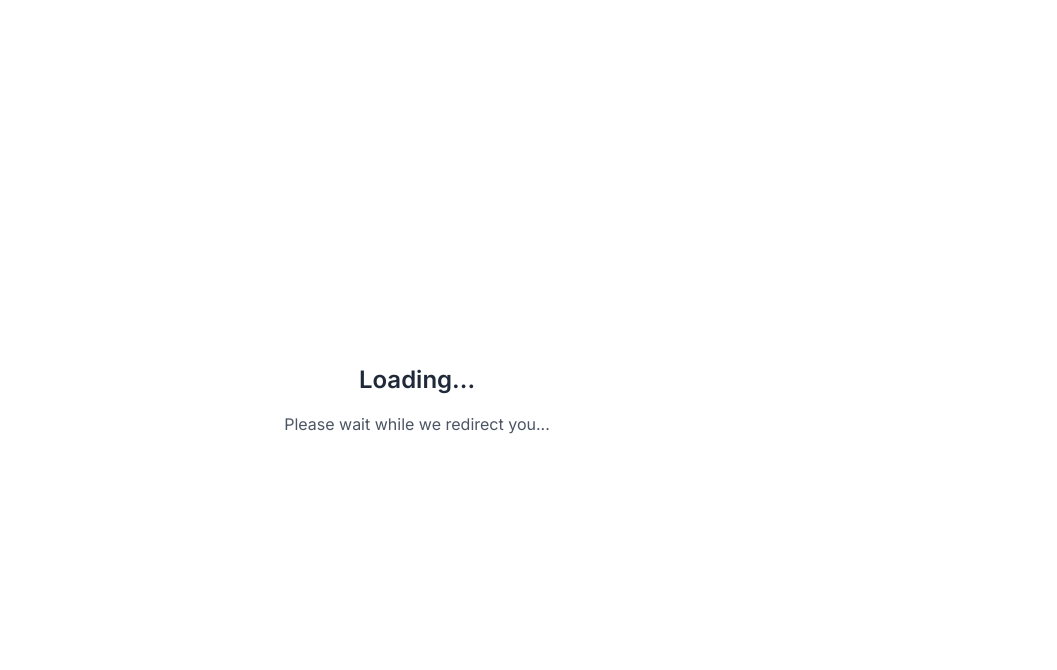
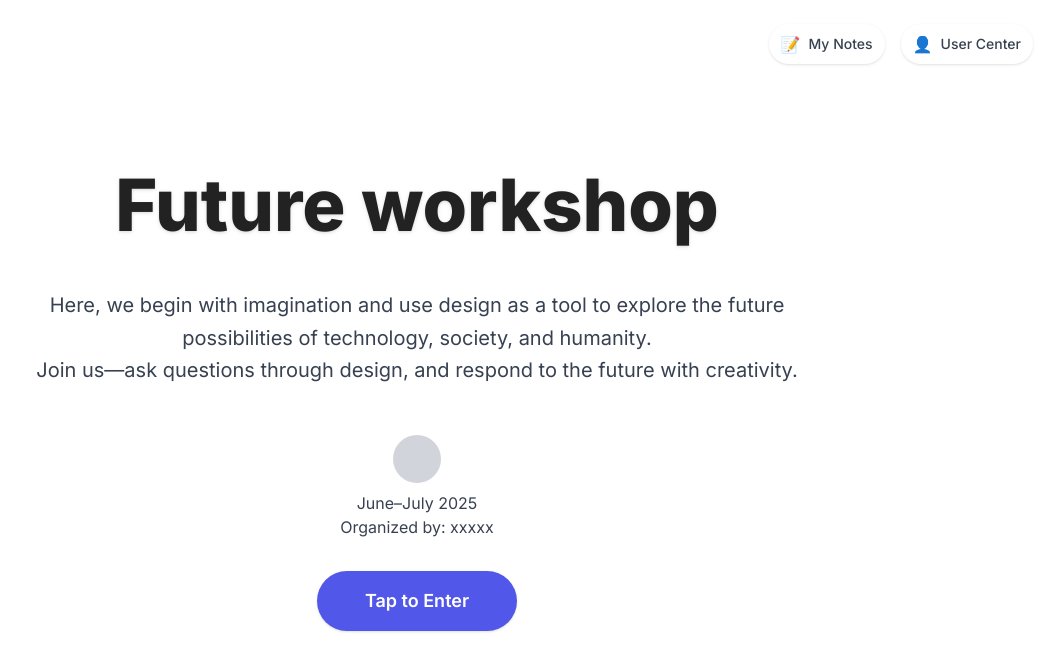
Before and after one commit to Hazel-Song/design-future-project, a Next.js app: page / in a window 1280 px wide. Before the commit this address had no page. Shown: the top 670 px of the page, without its empty margins (223-1280 px from the left). Built offline with nearby package versions, Linux system fonts and the light colour scheme.

Commit message:
feat: 首页样式优化、全局按钮英文标注、主题色统一

```diff
--- a/package.json
+++ b/package.json
@@ -14,7 +14,7 @@
     "@tailwindcss/aspect-ratio": "^0.4.2",
     "axios": "^1.6.7",
     "gopd": "^1.2.0",
-    "next": "14.1.0",
+    "next": "^14.2.30",
     "openai": "^4.96.0",
     "react": "^18.2.0",
     "react-dom": "^18.2.0",
--- a/src/app/layout.tsx
+++ b/src/app/layout.tsx
@@ -2,6 +2,8 @@
 
 import { Inter } from 'next/font/google';
 import './globals.css';
+import NoteButton from "@/components/NoteButton";
+import UserButton from "@/components/UserButton";
 
 const inter = Inter({ subsets: ['latin'] });
 
@@ -13,6 +15,10 @@ export default function RootLayout({
   return (
     <html lang="zh">
       <body className={inter.className}>
+        <div className="fixed top-6 right-6 z-50 flex gap-4">
+          <NoteButton />
+          <UserButton />
+        </div>
         <main className="min-h-screen bg-white">
           {children}
         </main>
--- a/src/app/page.tsx
+++ b/src/app/page.tsx
@@ -1,24 +1,33 @@
 'use client';
 
-import { useRouter } from 'next/navigation';
-import { useEffect } from 'react';
+import React from "react";
+import { useRouter } from "next/navigation";
 
 export default function Home() {
   const router = useRouter();
-
-  useEffect(() => {
-    // 清理所有localStorage数据
-    localStorage.clear();
-    // 使用replace而不是push来避免浏览器历史记录
-    router.replace('/workshop');
-  }, [router]);
-
   return (
-    <div className="min-h-screen flex items-center justify-center">
-      <div className="text-center">
-        <h1 className="text-2xl font-semibold mb-4">Loading...</h1>
-        <p className="text-gray-600">Please wait while we redirect you...</p>
+    <div className="min-h-screen flex flex-col items-center justify-center bg-white">
+      <div className="absolute top-6 right-6 flex gap-4">
+        {/* 右上角按钮由 layout.tsx 控制 */}
       </div>
+      <h1 className="text-7xl font-extrabold mb-12 text-center text-[#222] drop-shadow">Future workshop</h1>
+      <p className="text-xl text-center max-w-3xl mb-12 text-gray-700 leading-relaxed">
+        Here, we begin with imagination and use design as a tool to explore the future possibilities of technology, society, and humanity.<br />
+        Join us—ask questions through design, and respond to the future with creativity.
+      </p>
+      <div className="flex flex-col items-center mb-8">
+        <div className="w-12 h-12 rounded-full bg-gray-300 mb-2" />
+        <div className="text-center text-base text-gray-700">
+          June–July 2025<br />
+          Organized by: xxxxx
+        </div>
+      </div>
+      <button
+        className="bg-[#5157E8] text-white rounded-full px-12 py-4 text-lg font-semibold shadow hover:bg-[#373cb6] transition"
+        onClick={() => router.push("/workshop")}
+      >
+        Tap to Enter
+      </button>
     </div>
   );
 }
--- /dev/null
+++ b/src/components/NoteButton.tsx
@@ -0,0 +1,47 @@
+"use client";
+import React, { useState, useEffect } from "react";
+
+export default function NoteButton() {
+  const [open, setOpen] = useState(false);
+  const [note, setNote] = useState("");
+
+  useEffect(() => {
+    const saved = localStorage.getItem("my_note") || "";
+    setNote(saved);
+  }, []);
+
+  const handleSave = () => {
+    localStorage.setItem("my_note", note);
+    setOpen(false);
+  };
+
+  return (
+    <>
+      <button
+        className="flex items-center gap-2 w-auto h-10 rounded-full bg-white px-3 shadow hover:bg-gray-100"
+        title="My Notes"
+        onClick={() => setOpen(true)}
+      >
+        <span role="img" aria-label="note">📝</span>
+        <span className="text-sm font-medium text-gray-700">My Notes</span>
+      </button>
+      {open && (
+        <div className="fixed inset-0 bg-black bg-opacity-30 flex items-center justify-center z-50">
+          <div className="bg-white rounded-lg p-6 w-80 shadow-lg flex flex-col">
+            <h2 className="text-lg font-bold mb-2">我的笔记</h2>
+            <textarea
+              className="border rounded p-2 mb-4 h-32 resize-none"
+              value={note}
+              onChange={e => setNote(e.target.value)}
+              placeholder="写下你的想法..."
+            />
+            <div className="flex gap-2 justify-end">
+              <button className="px-3 py-1" onClick={() => setOpen(false)}>取消</button>
+              <button className="bg-black text-white px-3 py-1 rounded" onClick={handleSave}>保存</button>
+            </div>
+          </div>
+        </div>
+      )}
+    </>
+  );
+}
--- /dev/null
+++ b/src/components/UserButton.tsx
@@ -0,0 +1,28 @@
+"use client";
+import React, { useState } from "react";
+
+export default function UserButton() {
+  const [open, setOpen] = useState(false);
+
+  return (
+    <>
+      <button
+        className="flex items-center gap-2 w-auto h-10 rounded-full bg-white px-3 shadow hover:bg-gray-100"
+        title="User Center"
+        onClick={() => setOpen(true)}
+      >
+        <span role="img" aria-label="user">👤</span>
+        <span className="text-sm font-medium text-gray-700">User Center</span>
+      </button>
+      {open && (
+        <div className="fixed inset-0 bg-black bg-opacity-30 flex items-center justify-center z-50">
+          <div className="bg-white rounded-lg p-6 w-72 shadow-lg flex flex-col items-center">
+            <h2 className="text-lg font-bold mb-2">用户中心</h2>
+            <div className="mb-4 text-gray-500">（此处预留登录和个人信息功能）</div>
+            <button className="bg-black text-white px-4 py-2 rounded" onClick={() => setOpen(false)}>关闭</button>
+          </div>
+        </div>
+      )}
+    </>
+  );
+}
```
Also changed, not shown: 1 other file (tests, documents, lock files or other folders).
